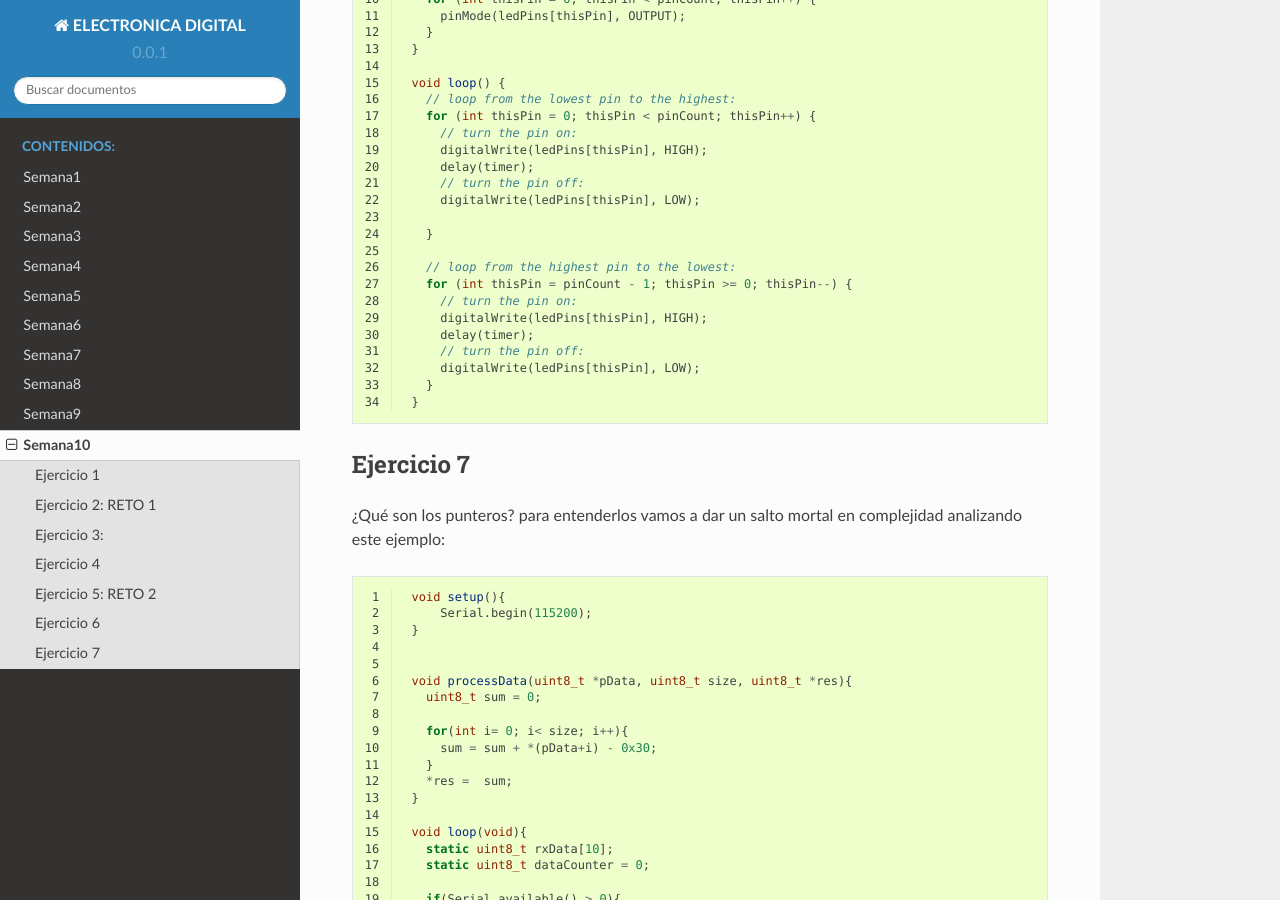
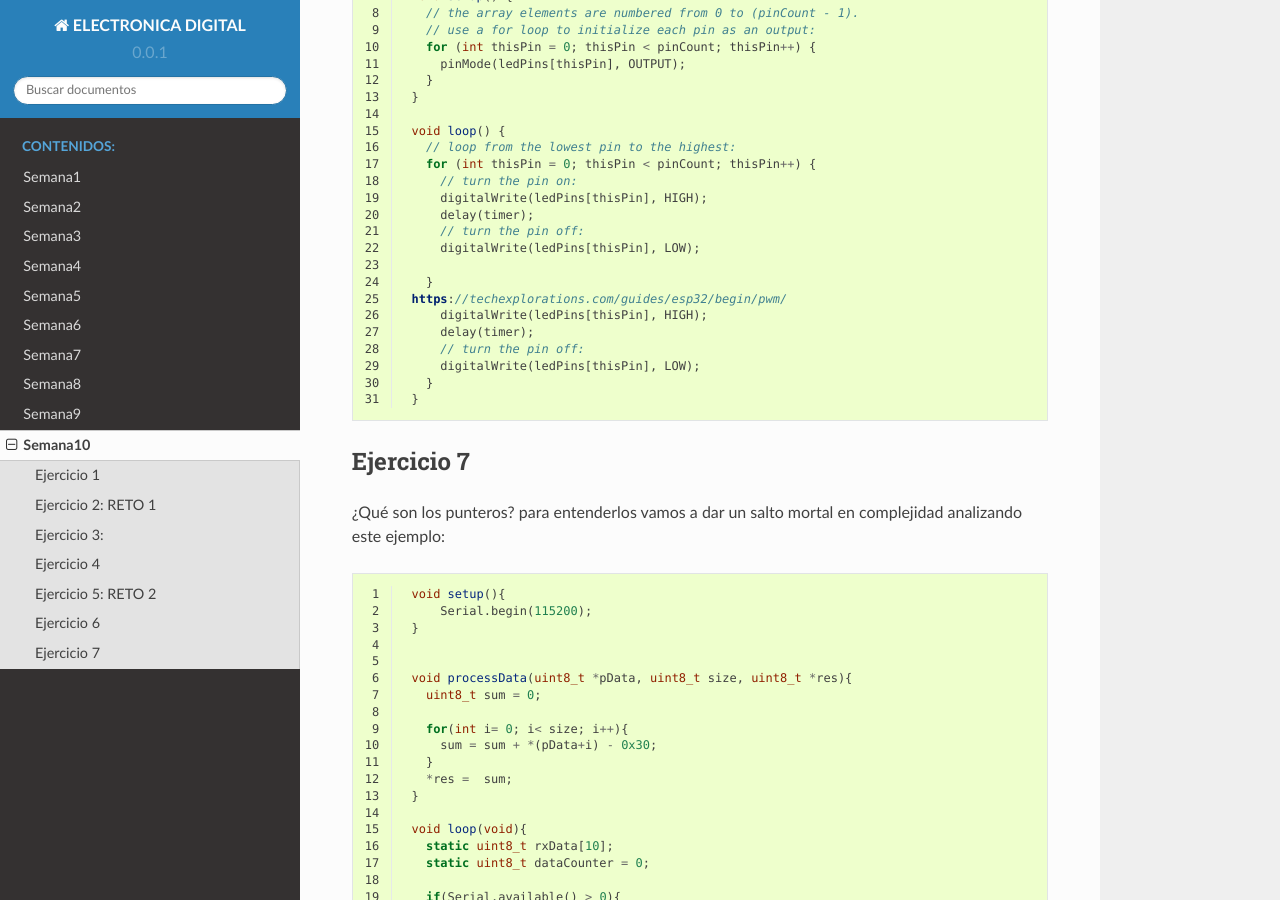
Before and after one commit to juanferfranco/ElectronicaDigital, a Sphinx documentation site: the page built from docs/_semana10/semana10.rst, in a window 1280 px wide and 900 px high, scrolled down 3947 px. Built offline with Sphinx 7.4.7 and the Read the Docs theme 2.0.0, drawn with Linux system fonts in a browser that asks for light colours; some of the changed text lies outside the part shown.

Commit message:
update week 10

```diff
--- a/docs/_semana10/semana10.rst
+++ b/docs/_semana10/semana10.rst
@@ -77,6 +77,9 @@
    :lineno-start: 1
 
     map(value, fromLow, fromHigh, toLow, toHigh)
+
+NOTA: para el ESP32 se debe usar una función diferente para el PWM. Ver el
+`este <https://techexplorations.com/guides/esp32/begin/pwm/>`__ enlace.
 
 Ejercicio 3:
 --------------
@@ -233,10 +236,7 @@
         digitalWrite(ledPins[thisPin], LOW);
 
       }
-
-      // loop from the highest pin to the lowest:
-      for (int thisPin = pinCount - 1; thisPin >= 0; thisPin--) {
-        // turn the pin on:
+    https://techexplorations.com/guides/esp32/begin/pwm/
         digitalWrite(ledPins[thisPin], HIGH);
         delay(timer);
         // turn the pin off:
```
